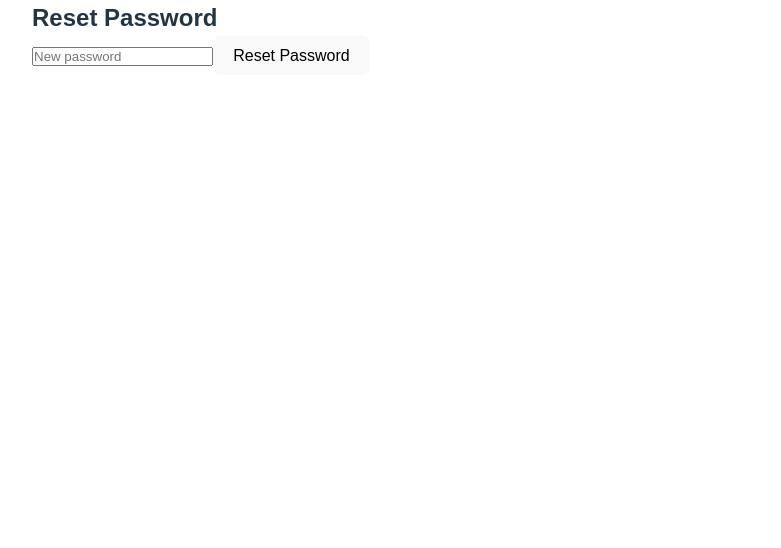
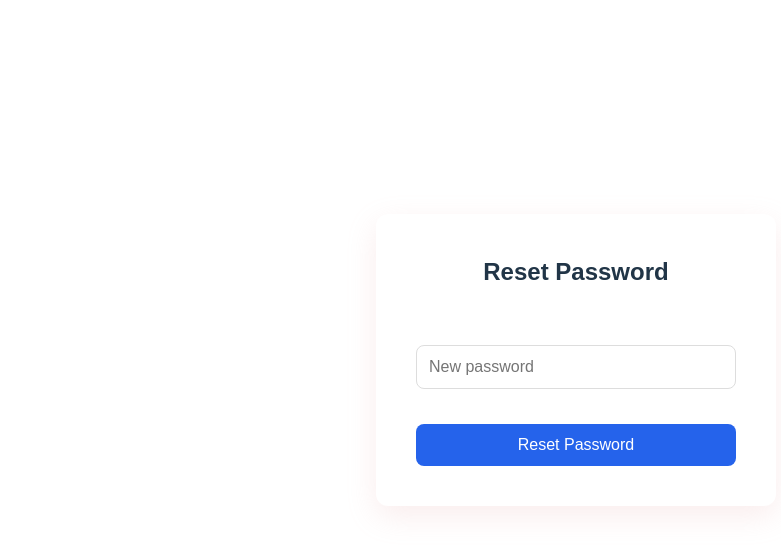
Before and after one commit to jiajoestar/academic-portfolio-builder, a React (Vite) app in the folder academic-portfolio/: page /reset-password/1 in a window 1280 px wide. Shown: the top 548 px of the page, without its empty margins (64-845 px from the left). Built offline with nearby package versions, Linux system fonts and the light colour scheme.

Commit message:
refined 'reset password' page

```diff
--- a/academic-portfolio/src/Components/LoginSignUp/ResetPassword.jsx
+++ b/academic-portfolio/src/Components/LoginSignUp/ResetPassword.jsx
@@ -1,5 +1,6 @@
 import { useParams } from "react-router-dom";
 import { useState } from 'react';
+import './LoginSignUp.css'
 
 const ResetPassword = () => {
   const { token } = useParams();
@@ -18,17 +19,27 @@ const ResetPassword = () => {
   };
 
   return (
-    <div>
+    <div className='login-page'>
+      <div className='login-container'>
+        <div className='login-box'>
+          <div className='header'>
             <h2>Reset Password</h2>
-      <form onSubmit={handleSubmit}>
+          </div>
+
+          <form className='inputs' onSubmit={handleSubmit}>
+            <div className='input'>
               <input
                 type='password'
                 placeholder="New password"
                 onChange={(e) => setPassword(e.target.value)}
                 required
               />
-        <button type='submit'>Reset Password</button>
+            </div>
+
+            <button className='login-button' type='submit'>Reset Password</button>
         </form>
+        </div>
+      </div>
     </div>
   );
 }
```
Lines whose indentation alone changed are shown as unchanged.
